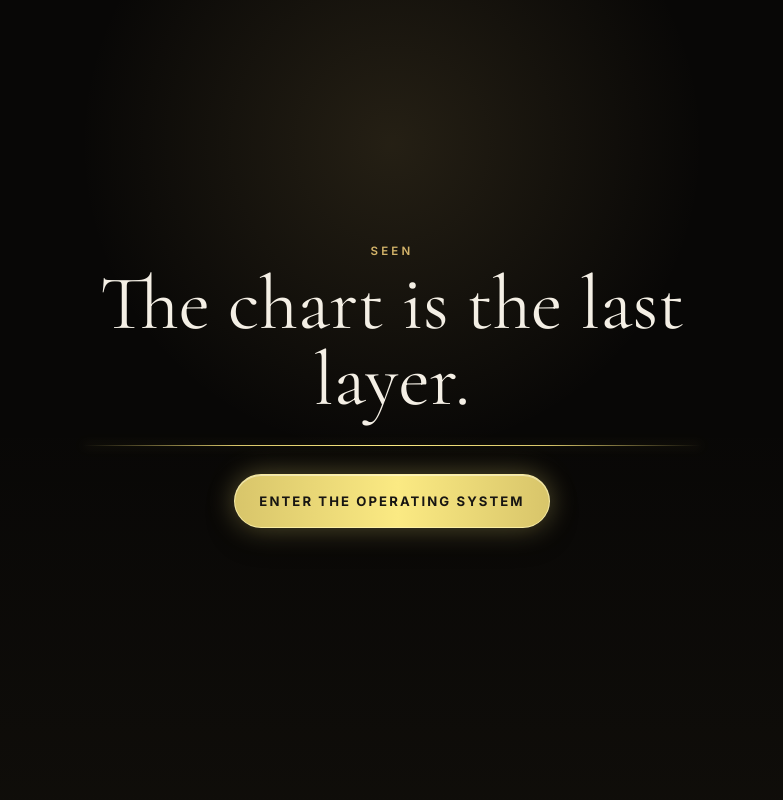
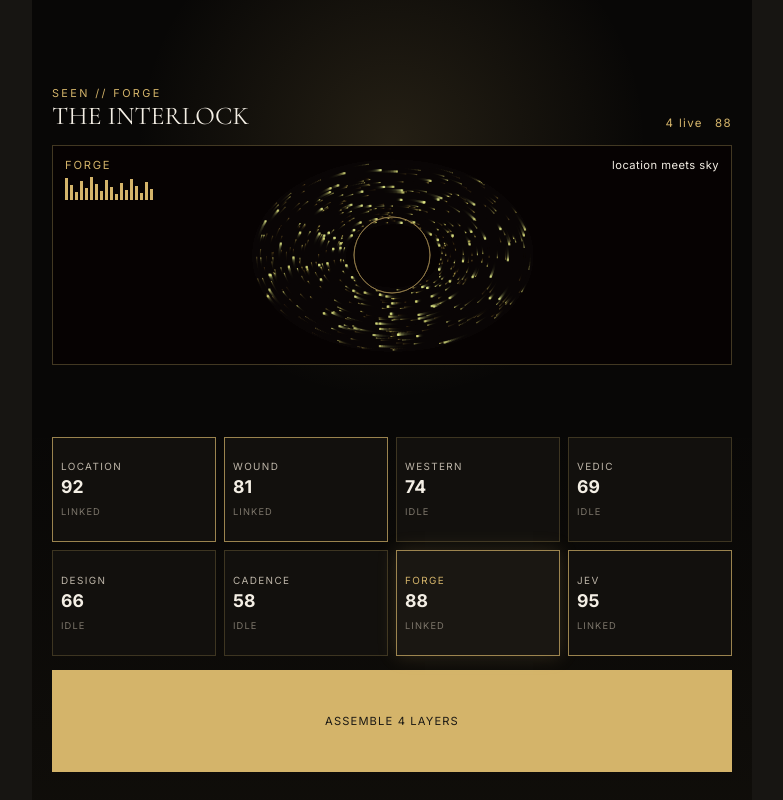
Before and after one commit to seanmphelps-ai/seen-universe, a Next.js app: page / in a window 1280 px wide. Shown: the whole page, without its empty margins (248-1031 px from the left). Built offline with nearby package versions, Linux system fonts and the light colour scheme.

Commit message:
Replace slogan splash with live JEV/Forge modality switcher

```diff
--- a/app/styles/splash.css
+++ b/app/styles/splash.css
@@ -61,86 +61,109 @@
   margin-top: 28px;
 }
 
-
-.seenIntroModes {
-  display: grid;
-  grid-template-columns: repeat(3, 1fr);
-  margin-bottom: 14px;
-  padding: 4px;
-  background: #12100d;
-  border: 1px solid rgba(212, 180, 106, 0.34);
-}
-.seenIntroModes button {
-  min-height: 44px;
-  padding: 0 8px;
-  color: #bdb5a8;
-  background: transparent;
-  border: 0;
-  font-size: 0.72rem;
-  letter-spacing: 0.12em;
-  text-transform: uppercase;
-}
-.seenIntroModes button[aria-selected='true'] { color: #171512; background: #d4b46a; }
-
 .seenIntroComposer {
   padding: 18px;
   background: rgba(14, 12, 10, 0.92);
   border: 1px solid rgba(212, 180, 106, 0.42);
 }
-.seenIntroComposer form { display: grid; gap: 12px; }
-.seenIntroComposer textarea {
-  width: 100%;
-  min-height: 96px;
-  resize: vertical;
-  padding: 14px;
-  color: #f4efe5;
-  background: #090806;
-  border: 1px solid rgba(212, 180, 106, 0.3);
-  border-radius: 0;
-  outline: 0;
-  font-family: 'Cormorant Garamond', serif;
-  font-size: 1.2rem;
-  line-height: 1.35;
-}
-.seenIntroComposer textarea:focus { border-color: #d4b46a; }
-.seenIntroThread { display: grid; gap: 8px; max-height: 190px; margin-bottom: 12px; overflow: auto; }
-.seenIntroThread p { width: fit-content; max-width: 88%; margin: 0; padding: 9px 11px; color: #e8e2d8; background: #211d18; font-size: 0.84rem; line-height: 1.4; }
-.seenIntroThread p[data-role='user'] { justify-self: end; color: #171512; background: #d4b46a; }
-.seenIntroActions { display: flex; align-items: center; gap: 8px; }
-.seenIntroMic {
-  display: grid;
-  flex: 0 0 44px;
-  width: 44px;
-  height: 44px;
-  padding: 0;
-  place-items: center;
-  color: #d4b46a;
-  background: #080706;
-  border: 1px solid #d4b46a;
-  border-radius: 50%;
-}
-.seenIntroMic svg { display: block; fill: none; stroke: currentColor; stroke-linecap: round; stroke-linejoin: round; stroke-width: 1.8; }
-.seenIntroMic[data-listening='true'] { color: #fff; background: #9a3d2f; box-shadow: 0 0 16px rgba(190, 67, 48, 0.68); }
-.seenIntroSend, .seenIntroContinue {
+.seenIntroContinue {
   min-height: 44px;
   padding: 0 14px;
-  color: #d4b46a;
-  background: transparent;
-  border: 1px solid rgba(212, 180, 106, 0.5);
+  color: #171512;
+  background: #d4b46a;
+  border: 1px solid #d4b46a;
   font-size: 0.7rem;
   letter-spacing: 0.1em;
   text-transform: uppercase;
 }
-.seenIntroContinue { flex: 1; color: #171512; background: #d4b46a; border-color: #d4b46a; }
-.seenIntroError { margin: 10px 0 0; color: #ffd5c9; font-size: 0.76rem; line-height: 1.4; }
+
+.forgeBoard {
+  width: 100%;
+  max-width: 720px;
+  margin: 0 auto;
+  place-items: stretch;
+  gap: 14px;
+  z-index: 1;
+}
+.forgeTop {
+  position: relative;
+  z-index: 1;
+  display: flex;
+  justify-content: space-between;
+  align-items: flex-end;
+}
+.forgeTop span {
+  display: block;
+  color: #d4b46a;
+  letter-spacing: 0.22em;
+  font-size: 0.68rem;
+}
+.forgeTop b {
+  display: block;
+  color: #f4efe5;
+  font-family: 'Cormorant Garamond', serif;
+  font-size: 1.6rem;
+  font-weight: 400;
+}
+.forgeStats em {
+  margin-left: 12px;
+  color: #d4b46a;
+  font-style: normal;
+  letter-spacing: 0.12em;
+  font-size: 0.72rem;
+}
+.forgeStage {
+  position: relative;
+  height: 220px;
+  border: 1px solid rgba(212,180,106,0.28);
+  background: rgba(10,9,8,0.8);
+  overflow: hidden;
+}
+.forgeRing { width: 100%; height: 100%; display: block; }
+.forgeHud {
+  position: absolute;
+  inset: 12px;
+  pointer-events: none;
+  display: flex;
+  justify-content: space-between;
+  align-items: flex-start;
+  color: #d4b46a;
+  font-size: 0.7rem;
+  letter-spacing: 0.16em;
+}
+.forgeHud p { margin: 0; max-width: 42%; text-align: right; color: #f4efe5; letter-spacing: 0.04em; }
+.forgeSpark { display: flex; align-items: flex-end; gap: 2px; height: 22px; margin-top: 6px; }
+.forgeSpark i { width: 3px; background: #d4b46a; display: block; }
+.forgeGrid {
+  position: relative;
+  z-index: 1;
+  display: grid;
+  grid-template-columns: repeat(4, 1fr);
+  gap: 8px;
+}
+.forgeCard {
+  min-height: 72px;
+  padding: 8px;
+  text-align: left;
+  color: #bdb5a8;
+  background: #12100d;
+  border: 1px solid rgba(212,180,106,0.22);
+}
+.forgeCard span { display: block; font-size: 0.62rem; letter-spacing: 0.14em; }
+.forgeCard b { display: block; color: #f4efe5; font-size: 1.1rem; margin: 4px 0 2px; }
+.forgeCard em { font-style: normal; font-size: 0.58rem; letter-spacing: 0.12em; color: #7d766b; }
+.forgeCard.linked { border-color: rgba(212,180,106,0.7); }
+.forgeCard.on { background: #1a1712; color: #d4b46a; box-shadow: 0 0 18px rgba(212,180,106,0.18); }
+.forgeGo { width: 100%; }
+.forgeWho {
+  margin: 0 0 12px;
+  color: #d4b46a;
+  letter-spacing: 0.18em;
+  text-transform: uppercase;
+  font-size: 0.72rem;
+}
 
 @media (max-width: 390px) {
   .seenIntro { padding-right: 14px; padding-left: 14px; }
-  .seenIntroComposer { padding: 13px; }
-  .seenIntroActions { flex-wrap: wrap; }
-  .seenIntroContinue { min-width: 180px; }
+  .forgeGrid { grid-template-columns: repeat(2, 1fr); }
 }
-
-@media (prefers-reduced-motion: reduce) {
-  .seenIntroWord { transition: none; }
-}
--- a/components/SeenEntry.tsx
+++ b/components/SeenEntry.tsx
@@ -1,30 +1,82 @@
 'use client';
 
-import { useEffect, useState } from 'react';
+import { useEffect, useMemo, useRef, useState } from 'react';
 import { useRouter } from 'next/navigation';
 import { resolveExperienceMode } from '../lib/seen/experienceMode';
 
-const WORDS = ['LOCATION', 'WROTE', 'YOU', 'FIRST.'];
+const MODALITIES = [
+  { id: 'location', label: 'LOCATION', score: 92, note: 'places write first' },
+  { id: 'wound', label: 'WOUND', score: 81, note: 'markers under the chart' },
+  { id: 'western', label: 'WESTERN', score: 74, note: 'sky as last layer' },
+  { id: 'vedic', label: 'VEDIC', score: 69, note: 'timing and dasha' },
+  { id: 'design', label: 'DESIGN', score: 66, note: 'gates and pressure' },
+  { id: 'cadence', label: 'CADENCE', score: 58, note: 'daily operating keys' },
+  { id: 'forge', label: 'FORGE', score: 88, note: 'location meets sky' },
+  { id: 'jev', label: 'JEV', score: 95, note: 'typed decision layer' },
+] as const;
 
 export default function SeenEntry() {
   const router = useRouter();
-  const [wordIndex, setWordIndex] = useState(0);
-  const [phase, setPhase] = useState<'words' | 'ready' | 'mode'>('words');
+  const canvasRef = useRef<HTMLCanvasElement>(null);
+  const [active, setActive] = useState<(typeof MODALITIES)[number]['id']>('forge');
+  const [linked, setLinked] = useState<string[]>(['location', 'wound', 'forge', 'jev']);
+  const [phase, setPhase] = useState<'board' | 'mode'>('board');
+  const current = MODALITIES.find((m) => m.id === active) ?? MODALITIES[6];
 
   useEffect(() => {
-    if (phase !== 'words') return;
-    if (wordIndex >= WORDS.length) {
-      const timer = window.setTimeout(() => setPhase('ready'), 700);
-      return () => window.clearTimeout(timer);
+    const c = canvasRef.current;
+    if (!c) return;
+    const ctx = c.getContext('2d');
+    if (!ctx) return;
+    let raf = 0;
+    let t = 0;
+    const particles = Array.from({ length: 520 }, () => ({
+      a: Math.random() * Math.PI * 2,
+      r: 48 + Math.random() * 92,
+      s: 0.003 + Math.random() * 0.012,
+      z: Math.random(),
+    }));
+    const draw = () => {
+      const dpr = Math.min(window.devicePixelRatio || 1, 2);
+      const w = c.clientWidth;
+      const h = c.clientHeight;
+      if (c.width !== w * dpr || c.height !== h * dpr) {
+        c.width = w * dpr;
+        c.height = h * dpr;
       }
-    const timer = window.setTimeout(() => setWordIndex((index) => index + 1), 700);
-    return () => window.clearTimeout(timer);
-  }, [phase, wordIndex]);
+      ctx.setTransform(dpr, 0, 0, dpr, 0, 0);
+      ctx.fillStyle = 'rgba(8,7,6,0.28)';
+      ctx.fillRect(0, 0, w, h);
+      const cx = w / 2;
+      const cy = h / 2;
+      t += 1;
+      for (const p of particles) {
+        p.a += p.s;
+        const x = cx + Math.cos(p.a) * p.r;
+        const y = cy + Math.sin(p.a) * p.r * 0.68;
+        ctx.fillStyle = `hsla(${38 + p.z * 28}, 72%, ${58 + p.z * 16}%, ${0.12 + p.z * 0.7})`;
+        ctx.fillRect(x, y, p.z > 0.82 ? 2.1 : 1.1, p.z > 0.82 ? 2.1 : 1.1);
+      }
+      ctx.strokeStyle = 'rgba(212,180,106,0.35)';
+      ctx.beginPath();
+      ctx.ellipse(cx, cy, 38, 38, 0, 0, Math.PI * 2);
+      ctx.stroke();
+      raf = requestAnimationFrame(draw);
+    };
+    raf = requestAnimationFrame(draw);
+    return () => cancelAnimationFrame(raf);
+  }, []);
+
+  function toggleLink(id: string) {
+    setActive(id as typeof active);
+    setLinked((prev) => (prev.includes(id) ? prev.filter((x) => x !== id) : [...prev, id]));
+  }
 
   function choose(mode: 'single_person' | 'multi_person') {
     const resolved = resolveExperienceMode({ mode });
     try {
       sessionStorage.setItem('seen:experience-mode', JSON.stringify(resolved));
+      sessionStorage.setItem('seen:linked-modalities', JSON.stringify(linked));
     } catch {
       /* storage unavailable */
     }
@@ -35,55 +87,67 @@ export default function SeenEntry() {
     router.push('/closure');
   }
 
+  const bars = useMemo(() => Array.from({ length: 18 }, (_, i) => 6 + ((i * 11 + current.score) % 18)), [current.score]);
+
   return (
-    <main className="seenIntro">
+    <main className="seenIntro forgeBoard">
       <div className="seenIntroAmbient" aria-hidden="true" />
-      <div className="seenIntroContent">
-        {phase === 'words' && (
-          <div className="seenIntroWord" data-active="true">
-            {WORDS[Math.min(wordIndex, WORDS.length - 1)]}
+      <header className="forgeTop">
+        <div>
+          <span>SEEN // FORGE</span>
+          <b>THE INTERLOCK</b>
         </div>
-        )}
+        <div className="forgeStats">
+          <em>{linked.length} live</em>
+          <em>{current.score}</em>
+        </div>
+      </header>
 
-        {phase === 'ready' && (
-          <div className="seenIntroReveal">
-            <p>SEEN</p>
-            <h1>The chart is the last layer.</h1>
-            <div className="seenDivider" aria-hidden="true" />
+      <section className="forgeStage">
+        <canvas ref={canvasRef} className="forgeRing" />
+        <div className="forgeHud">
+          <div>
+            {current.label}
+            <div className="forgeSpark">
+              {bars.map((h, i) => (
+                <i key={i} style={{ height: h }} />
+              ))}
+            </div>
+          </div>
+          <p>{current.note}</p>
+        </div>
+      </section>
+
+      <section className="forgeGrid" aria-label="Modalities">
+        {MODALITIES.map((m) => (
           <button
+            key={m.id}
             type="button"
-              className="seenButtonPrimary"
-              onClick={() => setPhase('mode')}
+            className={`forgeCard${active === m.id ? ' on' : ''}${linked.includes(m.id) ? ' linked' : ''}`}
+            onClick={() => toggleLink(m.id)}
           >
-              Enter the operating system
+            <span>{m.label}</span>
+            <b>{m.score}</b>
+            <em>{linked.includes(m.id) ? 'LINKED' : 'IDLE'}</em>
+          </button>
+        ))}
+      </section>
+
+      {phase === 'board' ? (
+        <button type="button" className="seenIntroContinue forgeGo" onClick={() => setPhase('mode')}>
+          Assemble {linked.length} layers
+        </button>
+      ) : (
+        <div className="seenIntroComposer">
+          <p className="forgeWho">Who is in the field?</p>
+          <button type="button" className="seenIntroContinue" onClick={() => choose('single_person')}>
+            One person
+          </button>
+          <button type="button" className="seenButtonPrimary" style={{ width: '100%', marginTop: 12 }} onClick={() => choose('multi_person')}>
+            Two people
           </button>
         </div>
       )}
-
-        {phase === 'mode' && (
-          <div className="seenIntroReveal">
-            <p>Closure & Composure</p>
-            <h1>Who is in the field?</h1>
-            <p className="seenFlowIntroduction" style={{ marginTop: 16 }}>
-              One person for a single reading. Two people for recognition, comparison, and the first Cadence action.
-            </p>
-            <div className="seenDivider" aria-hidden="true" />
-            <div className="seenIntroComposer">
-              <button type="button" className="seenIntroContinue" onClick={() => choose('single_person')}>
-                One person
-              </button>
-              <button
-                type="button"
-                className="seenButtonPrimary"
-                style={{ width: '100%', marginTop: 12 }}
-                onClick={() => choose('multi_person')}
-              >
-                Two people
-              </button>
-            </div>
-          </div>
-        )}
-      </div>
     </main>
   );
 }
```
Lines whose indentation alone changed are shown as unchanged.
